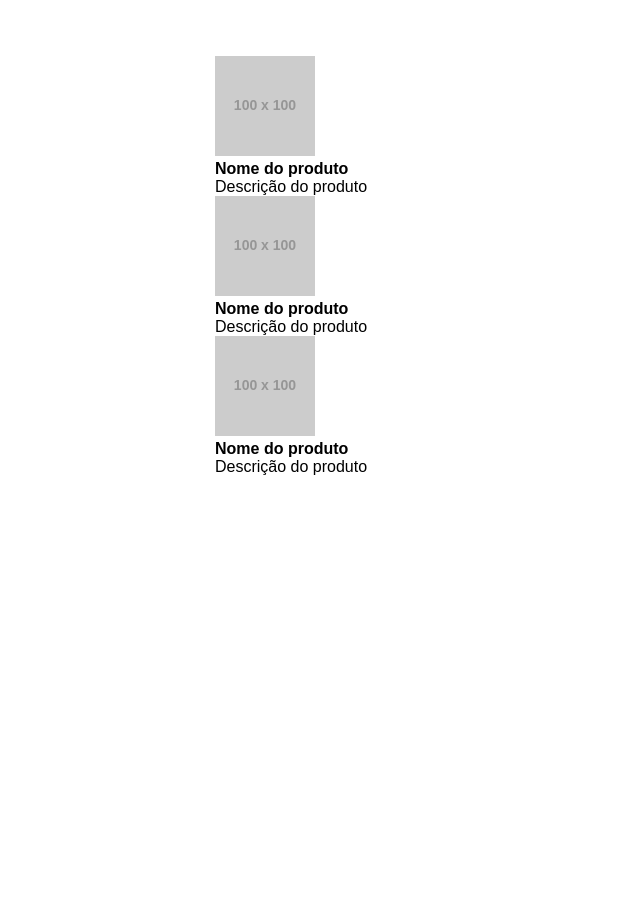
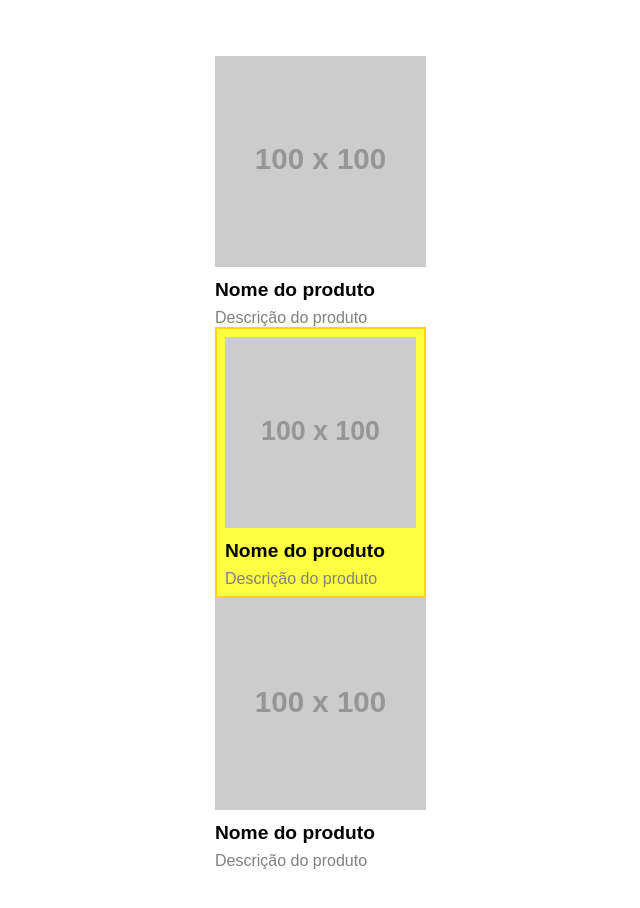
Before and after one commit to GuilhermeMurata/BEM_metodology, a website: page index.html in a window 1280 px wide. Shown: the whole page, without its empty margins (105-745 px from the left). Before the commit the page ends 800 px from the top, so only its background shows below. Drawn offline with Linux system fonts and the light colour scheme; placeholder pictures from the web are drawn by us.

Commit message:
Display n esta correto

```diff
--- a/bem/main.scss
+++ b/bem/main.scss
@@ -1,3 +1,8 @@
+* {
+    margin: 0;
+    padding: 0;
+    font-family: sans-serif;
+}
 
 .produtos {
     max-width: 640px;
@@ -26,7 +31,7 @@
         color: gray;
     }
 
-    &____destaque {
+    &__destaque {
         border: 2px solid gold;
         padding: 8px;
         background-color: #ffff42;
--- a/index.html
+++ b/index.html
@@ -11,23 +11,23 @@
     <div class="produtos">
         <div class="produtos__control">
             <div>
-                <img class="produto__img" src="https://via.placeholder.com/100x100">
-                <h4 class="produto__name">Nome do produto</h4>
-                <p class="produto__description">
+                <img class="produtos__img" src="https://via.placeholder.com/100x100">
+                <h4 class="produtos__name">Nome do produto</h4>
+                <p class="produtos__description">
                     Descrição do produto
                 </p>
             </div>
-            <div class="produto__destaque">
-                <img class="produto__img" src="https://via.placeholder.com/100x100">
-                <h4 class="produto__name">Nome do produto</h4>
-                <p class="produto__description">
+            <div class="produtos__destaque">
+                <img class="produtos__img" src="https://via.placeholder.com/100x100">
+                <h4 class="produtos__name">Nome do produto</h4>
+                <p class="produtos__description">
                     Descrição do produto
                 </p>
             </div>
             <div>
-                <img class="produto__img" src="https://via.placeholder.com/100x100">
-                <h4 class="produto__name">Nome do produto</h4>
-                <p class="produto__description">
+                <img class="produtos__img" src="https://via.placeholder.com/100x100">
+                <h4 class="produtos__name">Nome do produto</h4>
+                <p class="produtos__description">
                     Descrição do produto
                 </p>
             </div>
```
Also changed, not shown: bem/main.css, 1 other file.
